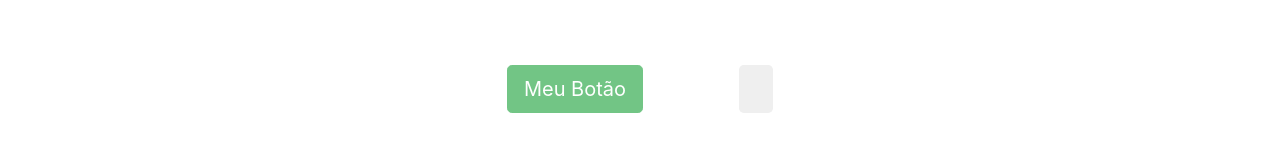
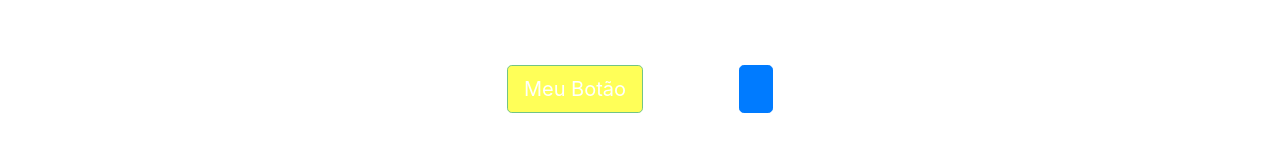
Before and after one commit to iamjoaohenrique/Curso-Angular, an Angular app: page / in a window 1280 px wide. Shown: the part 189-348 px from the top of the page. Built offline with nearby package versions, Linux system fonts and the light colour scheme; no server answers.

Commit message:
trocar cor do botao

```diff
--- a/src/app/usuario/usuario-form/usuario-form.component.html
+++ b/src/app/usuario/usuario-form/usuario-form.component.html
@@ -1,9 +1,9 @@
 <div class="text-center">
 <p>componente usuario!</p>
 
-<input type="button" class="btn btn-success btn-lg m-5" [class.disabled]="isHabilitado" [value]="textoBotao" >
+<input type="button" class="btn btn-success btn-lg m-5" [class.disabled]="isHabilitado" [style.background-color]="getColor()" [value]="textoBotao" >
 
-<input type="button" class="btn btn-lg m-5" (click)='ligadesliga()'>
+<input type="button" class="btn btn-primary btn-lg m-5" (click)='ligadesliga()'>
 
 
 <table class="table table-dark">
--- a/src/app/usuario/usuario-form/usuario-form.component.ts
+++ b/src/app/usuario/usuario-form/usuario-form.component.ts
@@ -15,13 +15,21 @@
   empregados: any = [];
   textoBotao = "Meu Botão";
   isHabilitado = true;
+  color = "yellow";
 
   ligadesliga() {
-    if (this.isHabilitado == true) {
-      this.isHabilitado = false;
-    } else {
-      this.isHabilitado = true;
-    }
+    // if (this.isHabilitado == true) {
+    //   this.isHabilitado = false;
+    // } else {
+    //   this.isHabilitado = true;
+    // }
+
+    // this.isHabilitado == true ? this.isHabilitado = false : this.isHabilitado = true;
+
+    // this.isHabilitado = this.isHabilitado == true ? false : true;
+
+    this.isHabilitado = !this.isHabilitado;
+    this.color = this.isHabilitado == true ? 'red' : 'pink';
   }
 
   constructor(private usuarioService: UsuarioService) {
@@ -40,6 +48,10 @@
     ); */
 
 
+  }
+
+  getColor(){
+    return this.color;
   }
 
   trocarLimite() {
```
